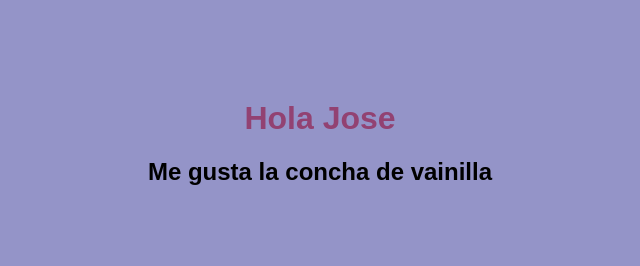
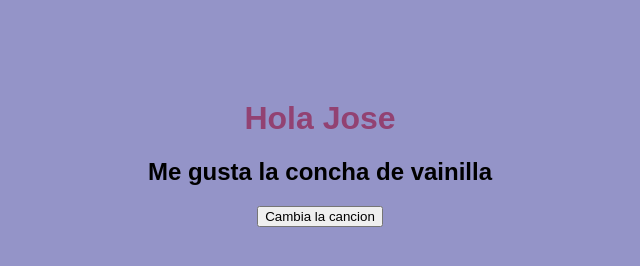
Before and after one commit to JoseLanderos/CH54_miPrimerRep, a plain HTML site: page index.html in a window 1280 px wide. Shown: the whole page, without its empty margins (320-960 px from the left). Drawn offline with Linux system fonts and the light colour scheme.

Commit message:
feat: boton cambia de cancion

```diff
--- a/index.html
+++ b/index.html
@@ -8,6 +8,7 @@
 <body>
 	<h1> Hola Jose </h1>
 	<h2> Me gusta la concha de vainilla </h2>
+	<button> Cambia la cancion </button>
 </body>
 
 </html>
```
